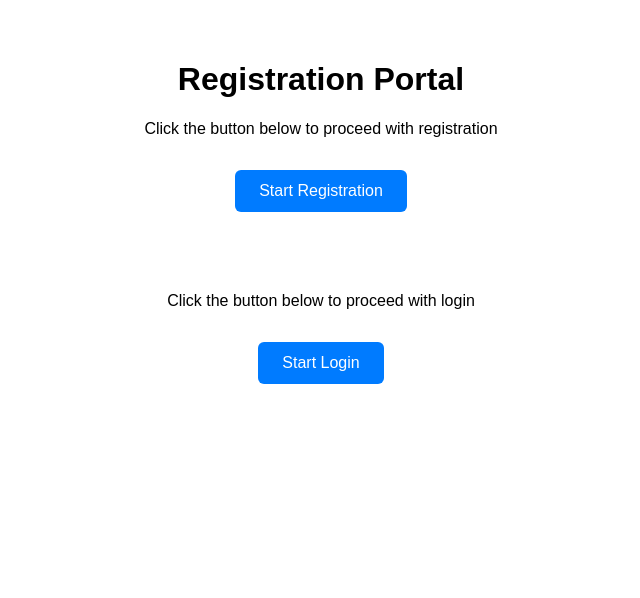
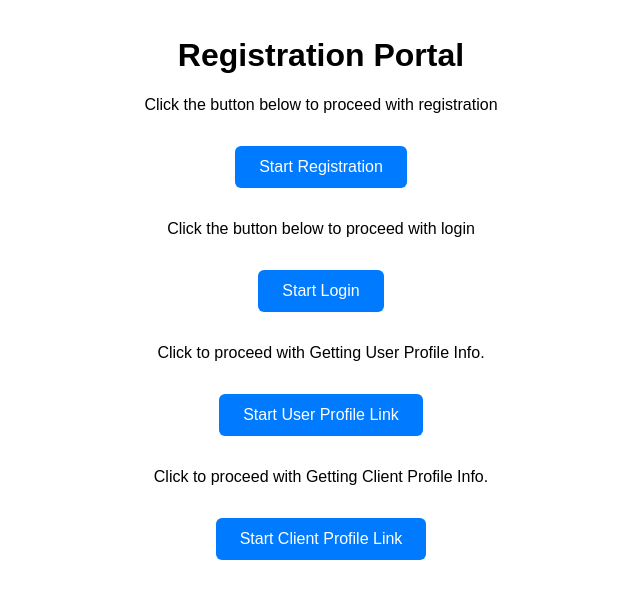
Before and after one commit to Itachi7011/Temp-Frontend-For-Login-SaaS, a React (Vite) app: page / in a window 1280 px wide. Shown: the top 598 px of the page, without its empty margins (319-959 px from the left). Built offline with nearby package versions, Linux system fonts and the light colour scheme.

Commit message:
adding Bttons for retrieving user's data and client's data

```diff
--- a/src/pages/Home.jsx
+++ b/src/pages/Home.jsx
@@ -7,12 +7,7 @@ const RegistrationLink = () => {
   const handleRegistration = () => {
     setLoading(true);
 
-    // Your API endpoint with parameters
-
-
     const registrationUrl = `/api/registrationLink`;
-
-    // console.log('Redirecting to:', registrationUrl);
 
     window.location.href = registrationUrl;
   };
@@ -20,23 +15,34 @@ const RegistrationLink = () => {
 
   const handleLogin = () => {
     setLoading1(true);
-    console.log("login click")
-
-    // Your API endpoint with parameters
-
 
     const loginUrl = `/api/loginLink`;
 
-    // console.log('Redirecting to:', registrationUrl);
+    window.location.href = loginUrl;
+  };
 
-    window.location.href = loginUrl;
+
+  const handleGetUserProfile = () => {
+    setLoading1(true);
+
+    const GetProfileUrl = `/api/userDataLink`;
+
+    window.location.href = GetProfileUrl;
+  };
+
+    const handleGetClientProfile = () => {
+    setLoading1(true);
+
+    const GetProfileUrl = `/api/clientDataLink`;
+
+    window.location.href = GetProfileUrl;
   };
 
   return (
     <div>
 
       <div style={{
-        padding: '2rem',
+        padding: '0.5rem',
         textAlign: 'center',
         fontFamily: 'Arial, sans-serif'
       }}>
@@ -68,8 +74,8 @@ const RegistrationLink = () => {
       </div>
 
 
-            <div style={{
-        padding: '2rem',
+      <div style={{
+        padding: '0.5rem',
         textAlign: 'center',
         fontFamily: 'Arial, sans-serif'
       }}>
@@ -90,7 +96,72 @@ const RegistrationLink = () => {
             marginTop: '1rem'
           }}
         >
-          {loading1? 'Redirecting...' : 'Start Login'}
+          {loading1 ? 'Redirecting...' : 'Start Login'}
+        </button>
+
+        {loading1 && (
+          <p style={{ marginTop: '1rem', color: '#666' }}>
+            Redirecting to login portal...
+          </p>
+        )}
+      </div>
+
+
+      <div style={{
+        padding: '0.5rem',
+        textAlign: 'center',
+        fontFamily: 'Arial, sans-serif'
+      }}>
+
+        <p>Click to proceed with Getting User Profile Info.</p>
+
+        <button
+          onClick={handleGetUserProfile}
+          disabled={loading1}
+          style={{
+            padding: '12px 24px',
+            fontSize: '16px',
+            backgroundColor: loading1 ? '#ccc' : '#007bff',
+            color: 'white',
+            border: 'none',
+            borderRadius: '6px',
+            cursor: loading1 ? 'not-allowed' : 'pointer',
+            marginTop: '1rem'
+          }}
+        >
+          {loading1 ? 'Redirecting...' : 'Start User Profile Link'}
+        </button>
+
+        {loading1 && (
+          <p style={{ marginTop: '1rem', color: '#666' }}>
+            Redirecting to login portal...
+          </p>
+        )}
+      </div>
+
+      <div style={{
+        padding: '0.5rem',
+        textAlign: 'center',
+        fontFamily: 'Arial, sans-serif'
+      }}>
+
+        <p>Click to proceed with Getting Client Profile Info.</p>
+
+        <button
+          onClick={handleGetClientProfile}
+          disabled={loading1}
+          style={{
+            padding: '12px 24px',
+            fontSize: '16px',
+            backgroundColor: loading1 ? '#ccc' : '#007bff',
+            color: 'white',
+            border: 'none',
+            borderRadius: '6px',
+            cursor: loading1 ? 'not-allowed' : 'pointer',
+            marginTop: '1rem'
+          }}
+        >
+          {loading1 ? 'Redirecting...' : 'Start Client Profile Link'}
         </button>
 
         {loading1 && (
```
